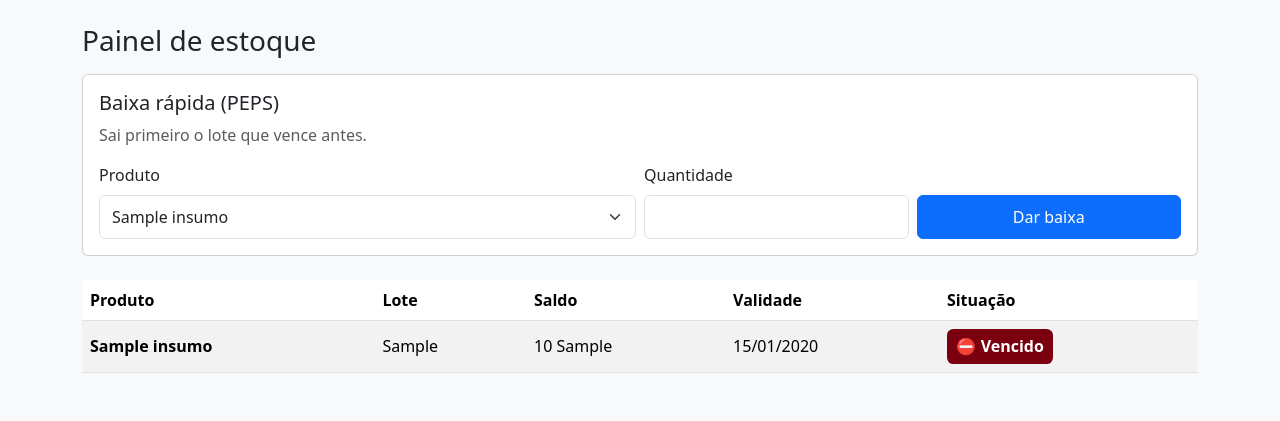
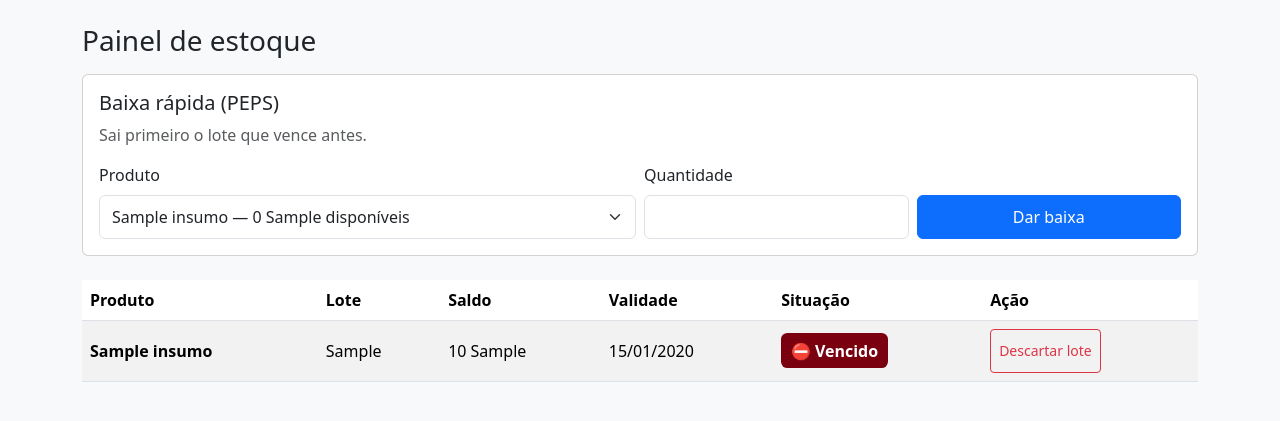
Before and after one commit to rdgdan/patinhaslog-mvp, a Flask app: page / in a window 1280 px wide. Shown: the part 60-481 px from the top of the page. Run offline with Flask 3, Linux system fonts and the light colour scheme; the visitor is signed in with stand-in values (Sample User, id 1); tables that the repository leaves empty hold one stand-in row (values such as "Sample post").

Commit message:
feat: mostra saldo disponivel no seletor da baixa e permite descartar lote vencido
Ajustes pedidos na primeira rodada de validacao com a gestora: o seletor de
produto passa a exibir o saldo utilizavel (sem lotes vencidos) e cada lote
vencido ganha o botao Descartar lote, que zera o saldo.

```diff
--- a/app/routes/estoque.py
+++ b/app/routes/estoque.py
@@ -15,9 +15,14 @@ bp = Blueprint("estoque", __name__)
 @login_required
 def painel():
     insumos = Insumo.query.filter(Insumo.quantidade > 0).order_by(Insumo.validade).all()
-    nomes = sorted({i.nome for i in insumos})
     itens = [(i, status_validade(i)) for i in insumos]
-    return render_template("painel.html", itens=itens, nomes=nomes)
+    # Saldo utilizavel por produto: lotes vencidos nao entram na conta.
+    produtos = {}
+    for i, s in itens:
+        p = produtos.setdefault(i.nome, {"saldo": 0, "unidade": i.unidade})
+        if s != "vencido":
+            p["saldo"] += i.quantidade
+    return render_template("painel.html", itens=itens, produtos=sorted(produtos.items()))
 
 
 @bp.route("/insumos/novo", methods=["GET", "POST"])
@@ -65,6 +70,20 @@ def baixa():
     return redirect(url_for("estoque.painel"))
 
 
+@bp.route("/insumos/<int:insumo_id>/descartar", methods=["POST"])
+@login_required
+def descartar(insumo_id):
+    insumo = db.get_or_404(Insumo, insumo_id)
+    if status_validade(insumo) != "vencido":
+        flash("Só é possível descartar lotes vencidos.", "danger")
+    else:
+        qtd = insumo.quantidade
+        insumo.baixar(qtd)
+        db.session.commit()
+        flash(f"Lote {insumo.lote} descartado: {qtd} {insumo.unidade} de {insumo.nome}.", "success")
+    return redirect(url_for("estoque.painel"))
+
+
 @bp.route("/alertas")
 @login_required
 def alertas():
--- a/app/templates/painel.html
+++ b/app/templates/painel.html
@@ -12,7 +12,9 @@
     <div class="col-md-6">
       <label for="nome" class="form-label">Produto</label>
       <select id="nome" name="nome" class="form-select" required>
-        {% for n in nomes %}<option>{{ n }}</option>{% endfor %}
+        {% for n, p in produtos %}
+        <option value="{{ n }}">{{ n }} — {{ p.saldo }} {{ p.unidade }} disponíveis</option>
+        {% endfor %}
       </select>
     </div>
     <div class="col-md-3">
@@ -28,7 +30,7 @@
     <caption class="visually-hidden">Lotes em estoque ordenados pela validade</caption>
     <thead><tr>
       <th scope="col">Produto</th><th scope="col">Lote</th><th scope="col">Saldo</th>
-      <th scope="col">Validade</th><th scope="col">Situação</th>
+      <th scope="col">Validade</th><th scope="col">Situação</th><th scope="col">Ação</th>
     </tr></thead>
     <tbody>
     {% for i, s in itens %}
@@ -37,9 +39,17 @@
         <td>{{ i.quantidade }} {{ i.unidade }}</td>
         <td>{{ i.validade.strftime('%d/%m/%Y') }}</td>
         <td>{{ badge(s) }}</td>
+        <td>
+          {% if s == 'vencido' %}
+          <form method="post" action="{{ url_for('estoque.descartar', insumo_id=i.id) }}">
+            <input type="hidden" name="_csrf" value="{{ csrf_token() }}">
+            <button class="btn btn-outline-danger btn-sm">Descartar lote</button>
+          </form>
+          {% endif %}
+        </td>
       </tr>
     {% else %}
-      <tr><td colspan="5">Nenhum lote em estoque.</td></tr>
+      <tr><td colspan="6">Nenhum lote em estoque.</td></tr>
     {% endfor %}
     </tbody>
   </table>
```
